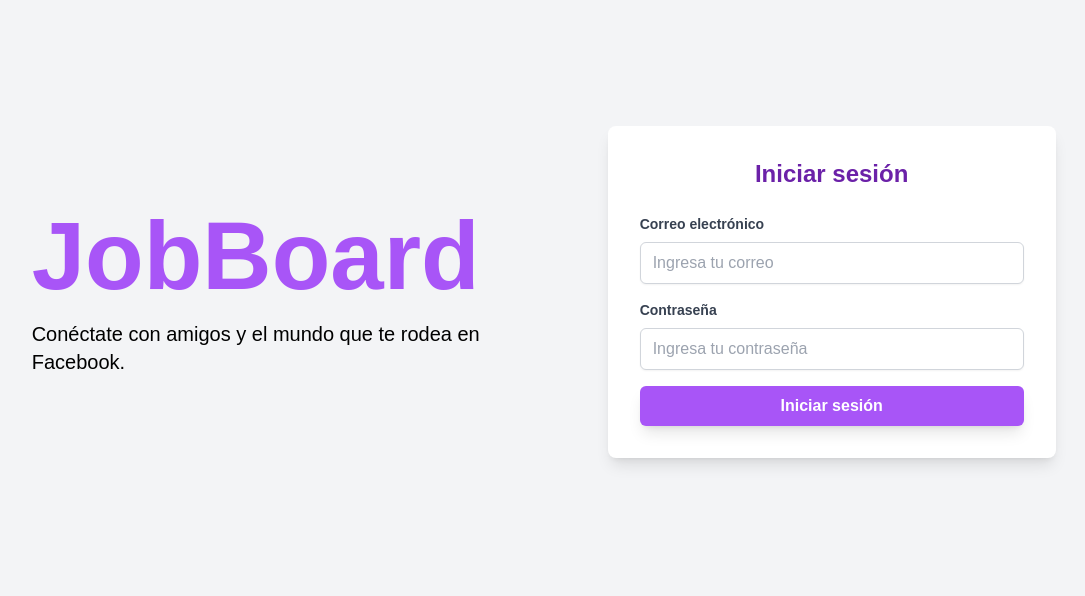
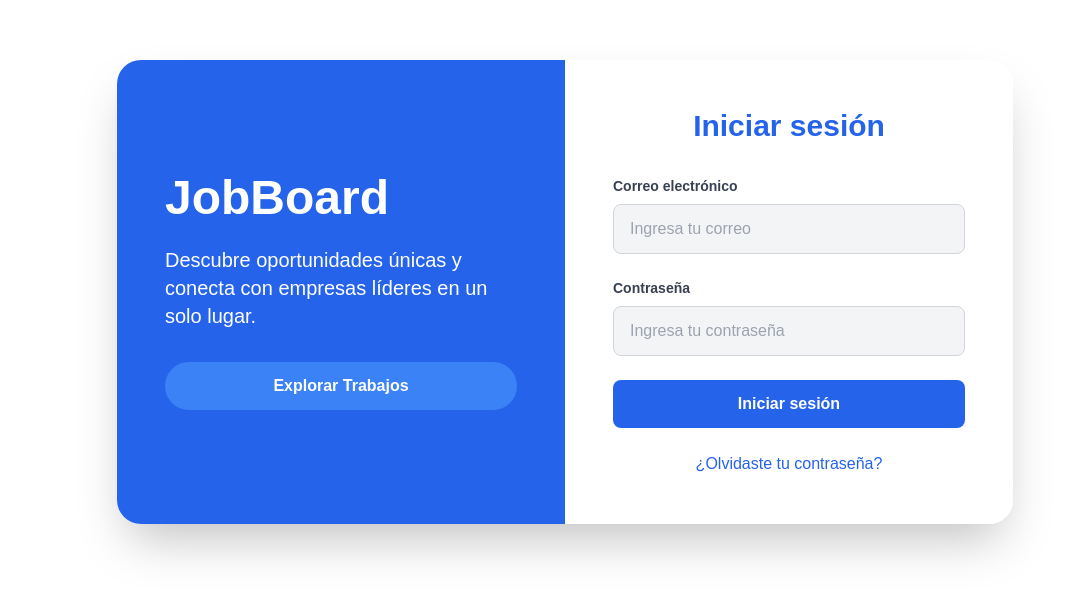
Before and after one commit to Juanes1510/Frontedh, a Next.js app: page /login in a window 1280 px wide. Shown: the part 108-704 px from the top of the page, without its empty margins (75-1160 px from the left). Built offline with nearby package versions, Linux system fonts and the light colour scheme.

Commit message:
changes suscess

```diff
--- a/src/app/components/header.tsx
+++ b/src/app/components/header.tsx
@@ -1,7 +1,7 @@
 import React from 'react';
 import Link from 'next/link';
 import Image from 'next/image';
-import { BriefcaseIcon, BuildingOfficeIcon, CurrencyDollarIcon, StarIcon } from '@heroicons/react/24/outline';
+import { BriefcaseIcon, BuildingOfficeIcon, CurrencyDollarIcon, StarIcon, MagnifyingGlassIcon, Bars3Icon } from '@heroicons/react/24/outline';
 
 const Header = () => {
   return (
@@ -14,26 +14,26 @@
             </Link>
           </div>
           <nav className="hidden md:flex space-x-8">
-            <Link href="/jobs" className="flex items-center space-x-2 text-white hover:text-yellow-300 transition duration-150 ease-in-out">
-              <BriefcaseIcon className="h-5 w-5" />
-              <span className="font-medium">DashBoard</span>
-            </Link>
-
-            <Link href="/companies" className="flex items-center space-x-2 text-white hover:text-yellow-300 transition duration-150 ease-in-out">
-              <BuildingOfficeIcon className="h-5 w-5" />
-              <span className="font-medium">compañia</span>
-            </Link>
-            <Link href="/salaries" className="flex items-center space-x-2 text-white hover:text-yellow-300 transition duration-150 ease-in-out">
-              <CurrencyDollarIcon className="h-5 w-5" />
-              <span className="font-medium">Salaries</span>
-            </Link>
-            <Link href="/reviews" className="flex items-center space-x-2 text-white hover:text-yellow-300 transition duration-150 ease-in-out">
-              <StarIcon className="h-5 w-5" />
-              <span className="font-medium">Reviews</span>
-            </Link>
+            {[
+              { href: '/jobs', icon: BriefcaseIcon, label: 'Dashboard' },
+              { href: '/companies', icon: BuildingOfficeIcon, label: 'Compañía' },
+              { href: '/salaries', icon: CurrencyDollarIcon, label: 'Salaries' },
+              { href: '/reviews', icon: StarIcon, label: 'Reviews' },
+            ].map(({ href, icon: Icon, label }) => (
+              <Link key={href} href={href} className="flex items-center space-x-2 text-white hover:text-yellow-300 transition duration-150 ease-in-out">
+                <Icon className="h-5 w-5" aria-hidden="true" />
+                <span className="font-medium">{label}</span>
+              </Link>
+            ))}
           </nav>
-          <div className="flex items-center space-x-4">
-            <button className="bg-yellow-400 text-blue-900 px-4 py-2 rounded-full font-bold hover:bg-yellow-300 transition duration-150 ease-in-out shadow-md">
+          <div className="md:hidden">
+            <button className="text-white p-2" aria-label="Open menu">
+              <Bars3Icon className="h-6 w-6" />
+            </button>
+          </div>
+          <div className="hidden md:flex items-center space-x-4">
+            <button className="bg-yellow-400 text-blue-900 px-4 py-2 rounded-full font-bold hover:bg-yellow-300 transition duration-150 ease-in-out shadow-md flex items-center">
+              <MagnifyingGlassIcon className="h-5 w-5 mr-2" />
               Search
             </button>
             <div className="flex items-center space-x-3 bg-white bg-opacity-20 rounded-full py-2 px-4">
--- a/src/app/login/page.tsx
+++ b/src/app/login/page.tsx
@@ -1,4 +1,5 @@
-'use client';
+'use client'
+
 import '../globals.css';
 import { useRouter } from 'next/navigation';
 import React, { useState } from 'react';
@@ -9,10 +10,8 @@
   const [error, setError] = useState('');
   const router = useRouter();
 
-
   const handleSubmit = (e: React.FormEvent<HTMLFormElement>) => {
     e.preventDefault();
-
     const validEmail = 'user@example.com';
     const validPassword = '123456';
 
@@ -26,66 +25,59 @@
   };
 
   return (
-    <div className="flex min-h-screen justify-center items-center bg-gray-100">
-      {/* Contenedor principal con flex para dividir el contenido */}
-      <div className="flex items-center w-10/12 max-w-6xl">
-
-        {/* Sección izquierda con el logo y texto de Facebook, sin cuadros */}
-        <div className="w-1/2 text-left pr-12">
-          <h1 className="text-purple-500 text-8xl font-bold">JobBoard</h1>
-          <p className="text-xl mt-4">
-            Conéctate con amigos y el mundo que te rodea en Facebook.
+    <div className="min-h-screen flex items-center justify-center ">
+      <div className="bg-white rounded-3xl shadow-2xl flex flex-col md:flex-row w-full max-w-4xl overflow-hidden">
+        <div className="w-full md:w-1/2 p-8 md:p-12 bg-blue-600 text-white flex flex-col justify-center">
+          <h1 className="text-4xl md:text-5xl font-bold mb-6">JobBoard</h1>
+          <p className="text-lg md:text-xl mb-8">
+            Descubre oportunidades únicas y conecta con empresas líderes en un solo lugar.
           </p>
+          <div className="bg-blue-500 rounded-full py-3 px-6 text-center text-white font-semibold hover:bg-blue-400 transition duration-300 ease-in-out transform hover:-translate-y-1 hover:scale-105 cursor-pointer">
+            Explorar Trabajos
+          </div>
         </div>
 
-        {/* Sección derecha con el formulario dentro de un cuadro */}
-        <div className="w-1/2 flex justify-center">
-          <div className="bg-white p-8 rounded-lg shadow-lg w-full max-w-md">
-            <h2 className="text-2xl font-bold mb-6 text-center text-purple-800">Iniciar sesión</h2>
-
-            <form onSubmit={handleSubmit}>
-              <div className="mb-4">
-                <label className="block text-gray-700 text-sm font-bold mb-2" htmlFor="email">
+        <div className="w-full md:w-1/2 p-8 md:p-12 bg-white">
+          <h2 className="text-3xl font-bold mb-8 text-blue-600 text-center">Iniciar sesión</h2>
+          <form onSubmit={handleSubmit} className="space-y-6">
+            <div>
+              <label className="block text-gray-700 text-sm font-semibold mb-2" htmlFor="email">
                 Correo electrónico
               </label>
               <input
                 id="email"
                 type="email"
                 placeholder="Ingresa tu correo"
-                  className="w-full px-3 py-2 border border-gray-300 rounded-md shadow-sm focus:outline-none focus:ring-2 focus:ring-blue-500 focus:border-blue-500"
+                className="w-full px-4 py-3 rounded-lg bg-gray-100 border border-gray-300 focus:outline-none focus:ring-2 focus:ring-blue-500 focus:border-transparent transition duration-200"
                 value={email}
                 onChange={(e) => setEmail(e.target.value)}
                 required
               />
             </div>
-
-              <div className="mb-4">
-                <label className="block text-gray-700 text-sm font-bold mb-2" htmlFor="password">
+            <div>
+              <label className="block text-gray-700 text-sm font-semibold mb-2" htmlFor="password">
                 Contraseña
               </label>
               <input
                 id="password"
                 type="password"
                 placeholder="Ingresa tu contraseña"
-                  className="w-full px-3 py-2 border border-gray-300 rounded-md shadow-sm focus:outline-none focus:ring-2 focus:ring-blue-500 focus:border-blue-500"
+                className="w-full px-4 py-3 rounded-lg bg-gray-100 border border-gray-300 focus:outline-none focus:ring-2 focus:ring-blue-500 focus:border-transparent transition duration-200"
                 value={password}
                 onChange={(e) => setPassword(e.target.value)}
                 required
               />
             </div>
-
-              {/* Mostrar el mensaje de error si las credenciales no son válidas */}
-              {error && <p className="text-red-500 text-sm mb-4">{error}</p>}
-
-              <div className="flex justify-center">
+            {error && <p className="text-red-500 text-sm">{error}</p>}
             <button
               type="submit"
-                  className="w-full bg-purple-500 text-white font-semibold py-2 px-4 rounded-md shadow-lg hover:bg-blue-700 focus:outline-none focus:ring-2 focus:ring-purple-500 focus:ring-opacity-50"
+              className="w-full bg-blue-600 text-white font-bold py-3 px-4 rounded-lg hover:bg-blue-700 focus:outline-none focus:ring-2 focus:ring-blue-500 focus:ring-opacity-50 transition duration-300 ease-in-out transform hover:-translate-y-1 hover:scale-105"
             >
               Iniciar sesión
             </button>
-              </div>
           </form>
+          <div className="mt-6 text-center">
+            <a href="#" className="text-blue-600 hover:underline">¿Olvidaste tu contraseña?</a>
           </div>
         </div>
       </div>
```
Lines whose indentation alone changed are shown as unchanged.
